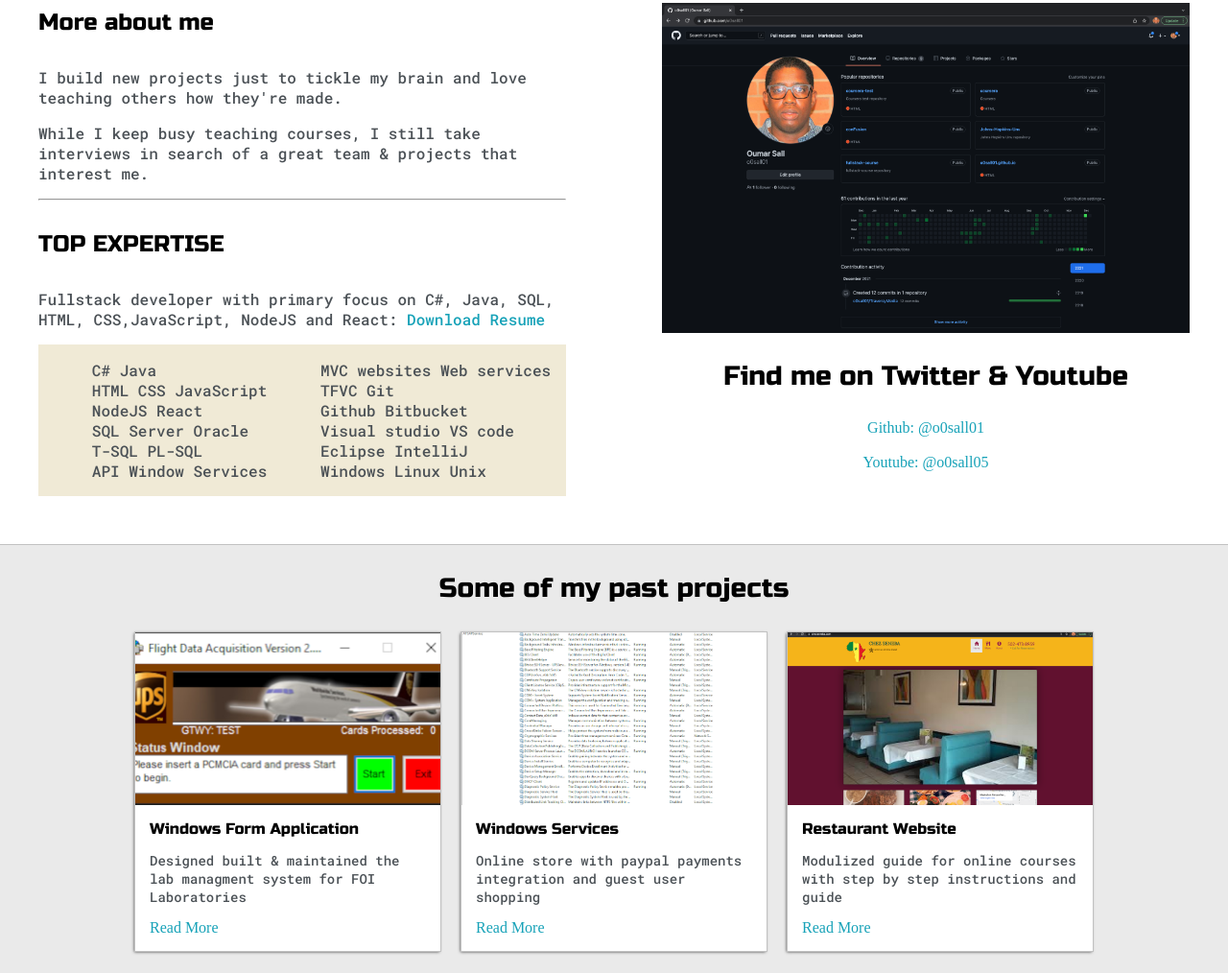
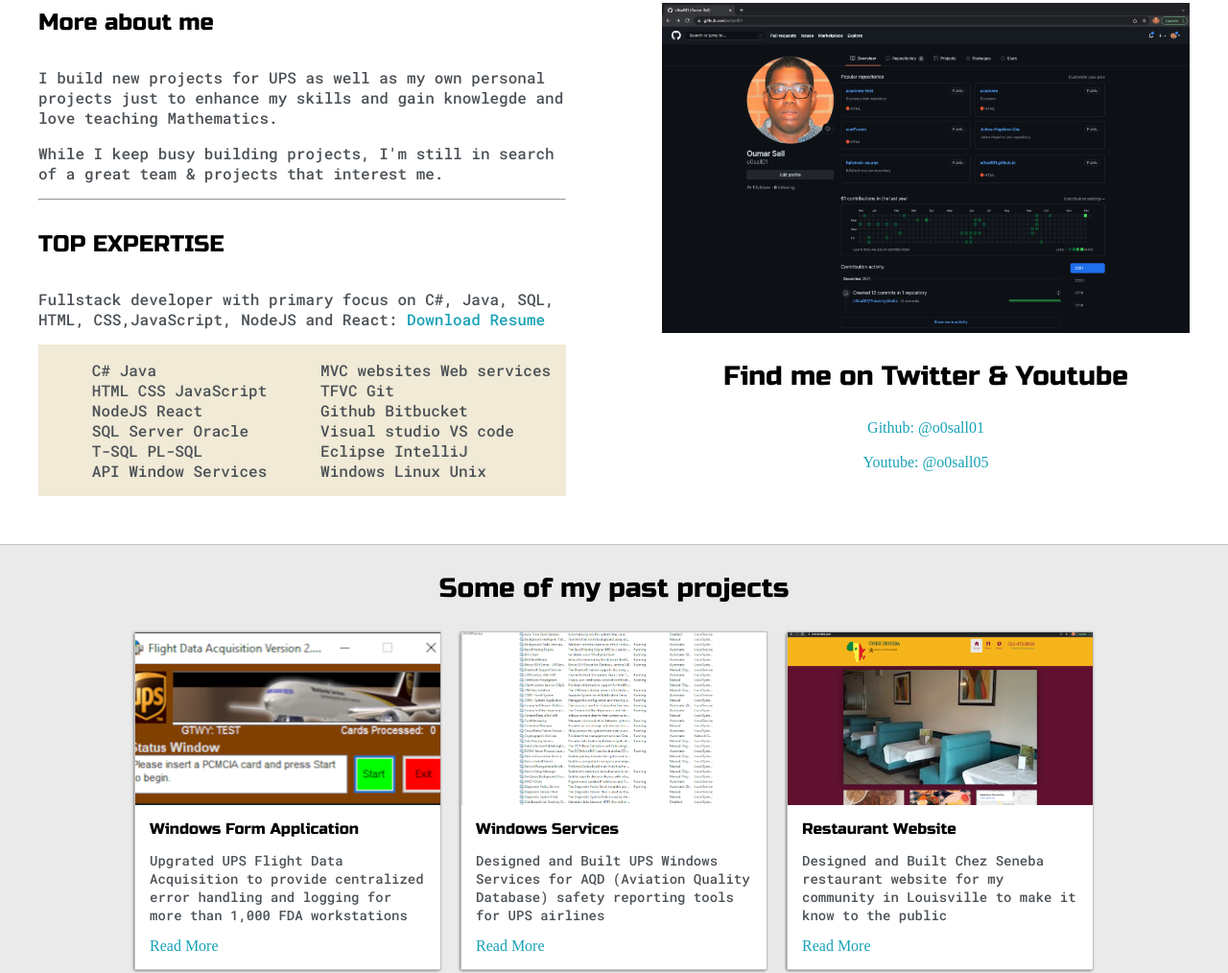
Before and after one commit to o0sall01/TraversyMedia, a website: page dist/index.html in a window 1280 px wide. Shown: the part 754-1768 px from the top of the page at 96% size. Drawn offline with Linux system fonts and the light colour scheme.

Commit message:
Added Oumar_Sall_Resume file and updated projects comments

```diff
--- a/dist/index.html
+++ b/dist/index.html
@@ -66,12 +66,12 @@
             <div class="about-wrapper">
                 <div class="about-me">
                     <h4>More about me</h4>
-                    <p>I build new projects just to tickle my brain and love teaching others how they're made.</p>
+                    <p>I build new projects for UPS as well as my own personal projects just to enhance my skills and gain knowlegde and love teaching Mathematics.</p>
 
-                    <p>While I keep busy teaching courses, I still take interviews in search of a great team & projects that interest me.</p>
+                    <p>While I keep busy building projects, I'm still in search of a great team & projects that interest me.</p>
                     <hr>
                 <h4>TOP EXPERTISE</h4>
-                <p>Fullstack developer with primary focus on C#, Java, SQL, HTML, CSS,JavaScript, NodeJS and React: <a  target="_blank" href="resume.pdf">Download Resume</a></p>
+                <p>Fullstack developer with primary focus on C#, Java, SQL, HTML, CSS,JavaScript, NodeJS and React: <a  target="_blank" href="Oumar_Sall_Resume.pdf">Download Resume</a></p>
 
                     <div id="skills">
                         <ul>
@@ -115,7 +115,7 @@
                         <img  class="thumbnail" src="images/FDA.PNG" alt="dash">
                         <div class="post-preview">
                             <h6 class="post-title">Windows Form Application</h6>
-                            <p class="post-intro">Designed built & maintained the lab managment system for FOI Laboratories</p>
+                            <p class="post-intro">Upgrated UPS Flight Data Acquisition to provide centralized error handling and logging for more than 1,000 FDA workstations</p>
                             <a href="#">Read More</a>
                         </div>
                     </div>
@@ -126,7 +126,7 @@
                         <img  class="thumbnail" src="images/Services.PNG" alt="ecom">
                         <div class="post-preview">
                             <h6 class="post-title">Windows Services</h6>
-                            <p class="post-intro">Online store with paypal payments integration and guest user shopping</p>
+                            <p class="post-intro">Designed and Built UPS Windows Services for AQD (Aviation Quality Database) safety reporting tools for UPS airlines</p>
                             <a href="#">Read More</a>
                         </div>
                     </div>
@@ -137,7 +137,7 @@
                         <img  class="thumbnail" src="images/chezseneba.png" alt="membership">
                         <div class="post-preview">
                             <h6 class="post-title">Restaurant Website</h6>
-                            <p class="post-intro">Modulized guide for online courses with step by step instructions       and guide        </p>
+                            <p class="post-intro">Designed and Built Chez Seneba restaurant website for my community in Louisville to make it know to the public</p>
                             <a href="#">Read More</a>
                         </div>
                     </div>
```
Also changed, not shown: 1 other file.
